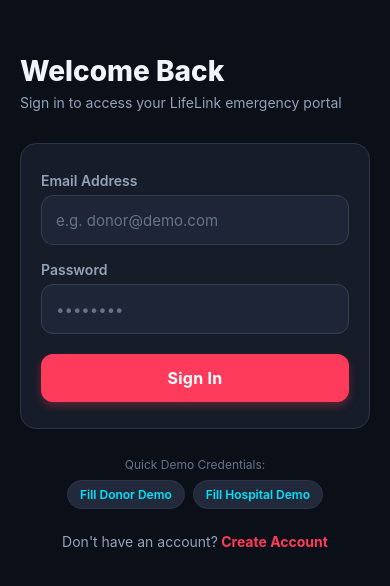
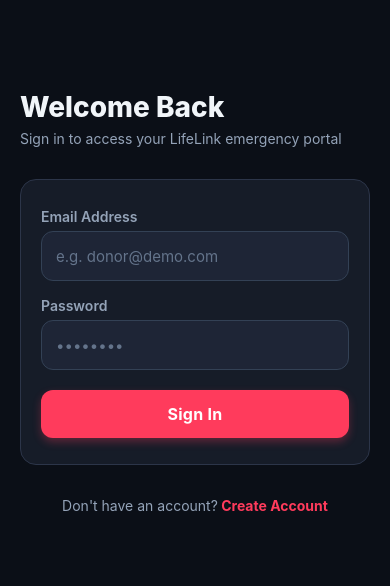
Before and after one commit to Kenenisaboru/lifelink, a React Native app: screen /Login in a window 390 px wide. Shown: the part 120-706 px from the top of the page. Built offline with nearby package versions, Linux system fonts and the light colour scheme.

Commit message:
feat: improve login screen

```diff
--- a/src/screens/auth/LoginScreen.js
+++ b/src/screens/auth/LoginScreen.js
@@ -43,16 +43,7 @@ export default function LoginScreen({ navigation }) {
     }
   };
 
-  const fillDemo = (role) => {
-    if (role === 'donor') {
-      setEmail('donor@demo.com');
-      setPassword('password123');
-    } else {
-      setEmail('hospital@demo.com');
-      setPassword('password123');
-    }
-    setErrors({});
-  };
+
 
   return (
     <ScreenContainer contentContainerStyle={styles.container}>
@@ -100,18 +91,7 @@ export default function LoginScreen({ navigation }) {
         />
       </Card>
 
-      {/* Quick Autofill Helper */}
-      <View style={styles.demoFillSection}>
-        <Text style={styles.demoFillTitle}>Quick Demo Credentials:</Text>
-        <View style={styles.demoFillRow}>
-          <TouchableOpacity style={styles.demoPill} onPress={() => fillDemo('donor')}>
-            <Text style={styles.demoPillText}>Fill Donor Demo</Text>
-          </TouchableOpacity>
-          <TouchableOpacity style={styles.demoPill} onPress={() => fillDemo('hospital')}>
-            <Text style={styles.demoPillText}>Fill Hospital Demo</Text>
-          </TouchableOpacity>
-        </View>
-      </View>
+
 
       <View style={styles.footerRow}>
         <Text style={styles.footerText}>Don't have an account?</Text>
@@ -160,32 +140,6 @@ const styles = StyleSheet.create({
   submitBtn: {
     marginTop: 12,
   },
-  demoFillSection: {
-    marginTop: 20,
-    alignItems: 'center',
-  },
-  demoFillTitle: {
-    fontSize: 12,
-    color: COLORS.textMuted,
-    marginBottom: 8,
-  },
-  demoFillRow: {
-    flexDirection: 'row',
-  },
-  demoPill: {
-    backgroundColor: COLORS.surfaceLight,
-    paddingHorizontal: 12,
-    paddingVertical: 6,
-    borderRadius: 20,
-    marginHorizontal: 4,
-    borderWidth: 1,
-    borderColor: COLORS.border,
-  },
-  demoPillText: {
-    fontSize: 12,
-    color: COLORS.secondary,
-    fontWeight: '600',
-  },
   footerRow: {
     flexDirection: 'row',
     justifyContent: 'center',
```
